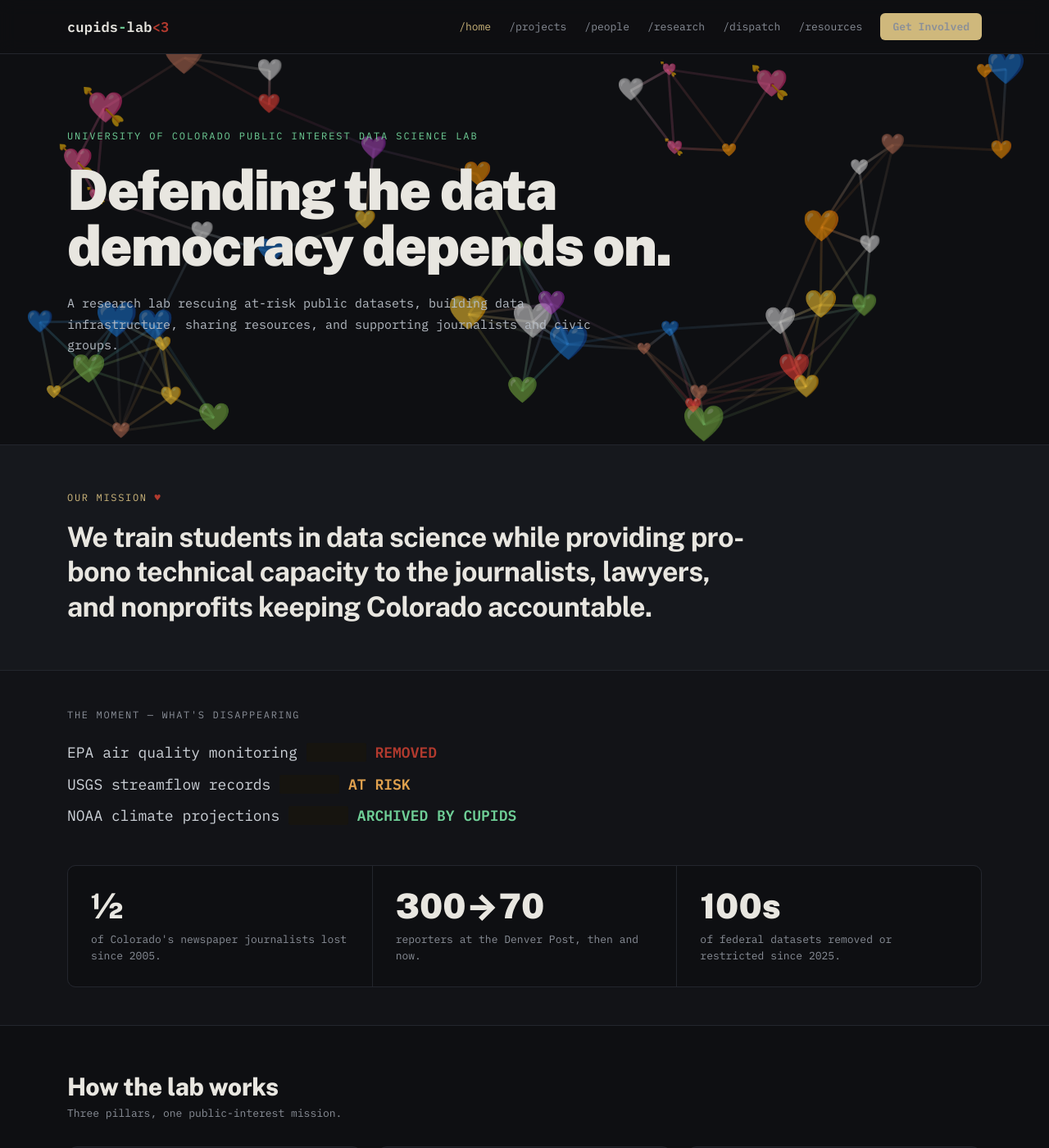
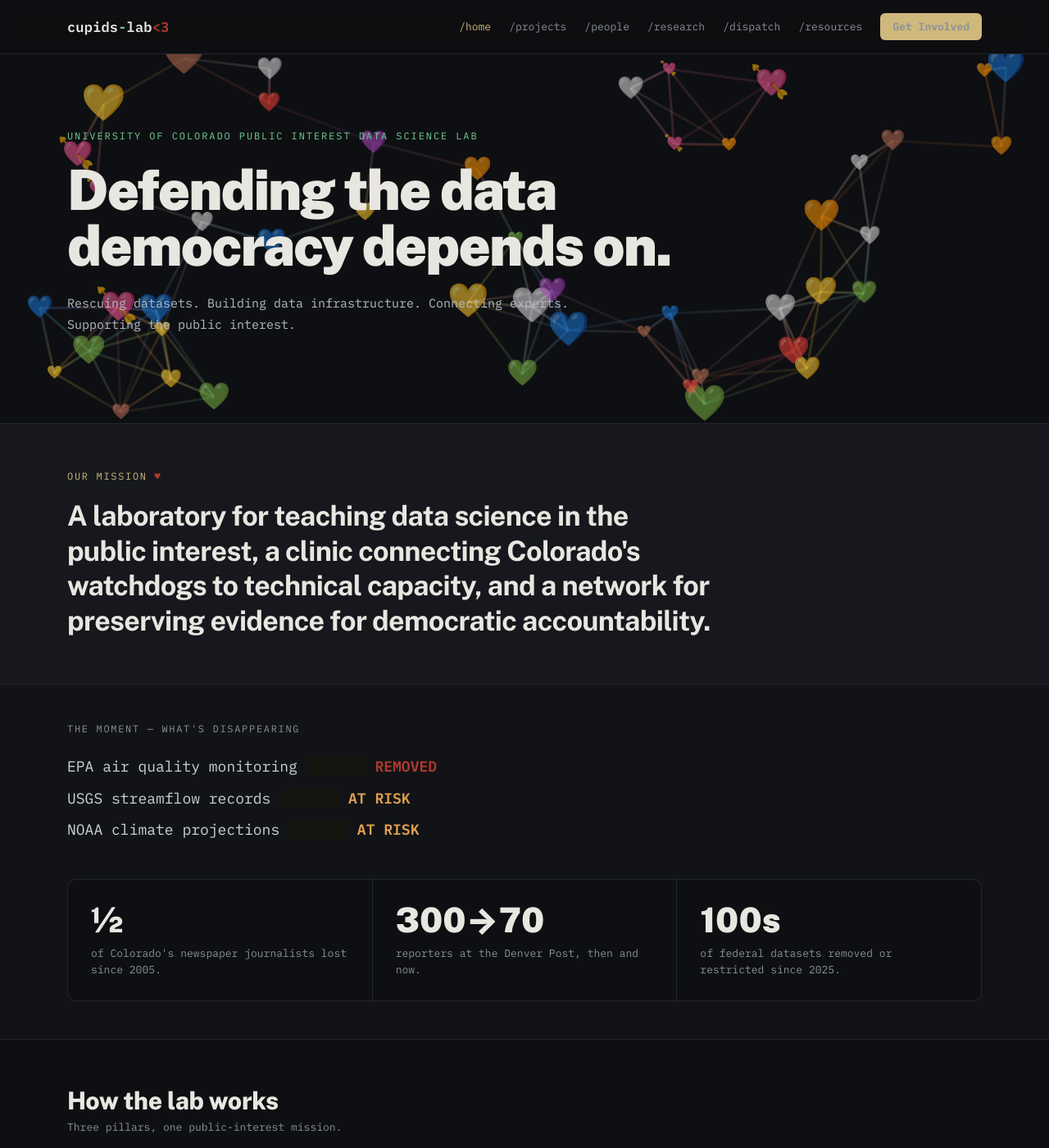
Before and after one commit to CUPIDS-Lab/cupids-lab.github.io, a Jekyll site: the page built from _pages/index.md, in a window 1280 px wide and 1400 px high. Shown: the whole window at 82% size. Built offline with Jekyll 4.4.1, drawn with Linux system fonts in a browser that asks for light colours.

Commit message:
Update motto, lead, mission

```diff
--- a/_config.yml
+++ b/_config.yml
@@ -5,13 +5,13 @@
 
 title: CUPIDS Lab
 tagline: Defending the data democracy depends on.
-description: "The University of Colorado Public Interest Data Science Laboratory (CUPIDS Lab) is archiving at-risk public datasets, building data infrastructure, and providing technical capacity for civic groups who need it."
+description: "The University of Colorado Public Interest Data Science Laboratory (CUPIDS Lab) archives at-risk public datasets, builds data infrastructure, and provides technical capacity for civic watchdogs."
 
 # Home hero + mission — single source of truth (the home page and SEO read these).
 # `tagline` is the hero headline, `hero_lead` the hero lead, `description` the SEO/meta description.
 hero_eyebrow: "University of Colorado Public Interest Data Science Lab"
-hero_lead: "A research lab rescuing at-risk public datasets, building data infrastructure, sharing resources, and supporting journalists and civic groups."
-mission: "We train students in data science while providing pro-bono technical capacity to the journalists, lawyers, and nonprofits keeping Colorado accountable."
+hero_lead: "Rescuing datasets. Building data infrastructure. Connecting experts. Supporting the public interest."
+mission: "A laboratory for teaching data science in the public interest, a clinic connecting Colorado's watchdogs to technical capacity, and a network for preserving evidence for democratic accountability."
 location: "Boulder, Colorado"
 
 # Served at the org root: https://cupids-lab.github.io
--- a/_pages/index.md
+++ b/_pages/index.md
@@ -11,7 +11,7 @@
     ledger:
       - { label: "EPA air quality monitoring", status: "REMOVED", tone: red }
       - { label: "USGS streamflow records", status: "AT RISK", tone: amber }
-      - { label: "NOAA climate projections", status: "ARCHIVED BY CUPIDS", tone: green }
+      - { label: "NOAA climate projections", status: "AT RISK", tone: amber }
     stats:
       - { num: "½", label: "of Colorado's newspaper journalists lost since 2005." }
       - { num: "300→70", label: "reporters at the Denver Post, then and now." }
```
